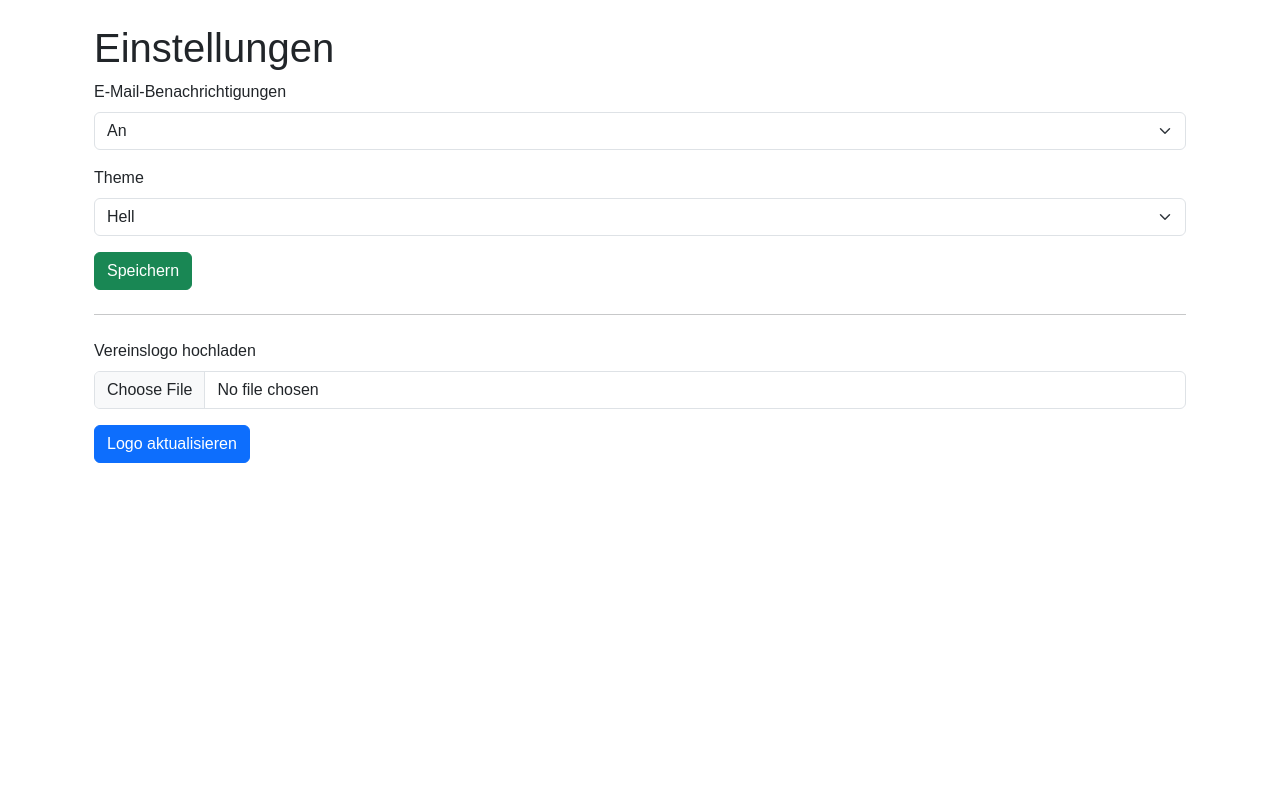
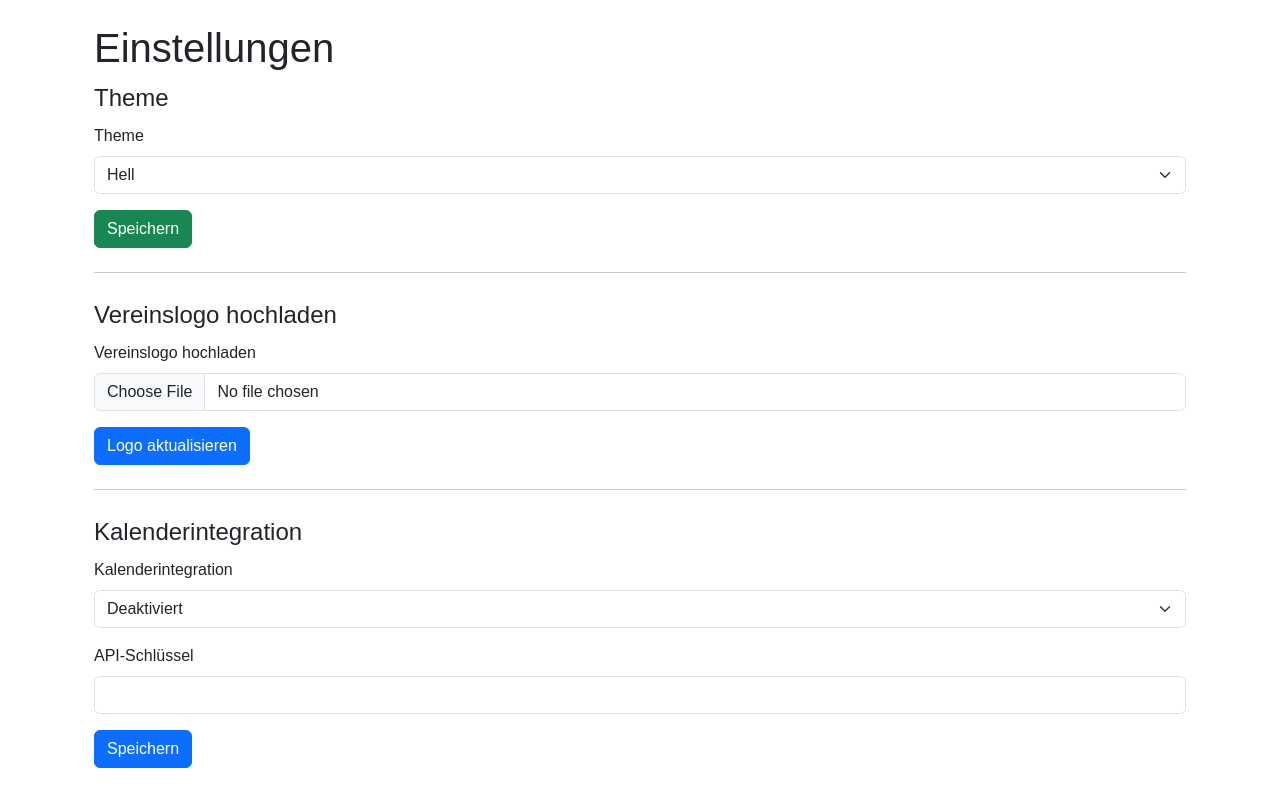
Before and after one commit to jessehaemmerle/Vereinsplattform, a Flask app: page /einstellungen in a window 1280 px wide. Shown: the part 66-858 px from the top of the page. Before the commit the page ends 529 px from the top, so only its background shows below. Run offline with Flask 3, Linux system fonts and the light colour scheme; the visitor is signed in with stand-in values (Sample User, id 1).

Commit message:
Verbesserungen an den Features und Erweiterung der Finanzen.

```diff
--- a/app.py
+++ b/app.py
@@ -10,6 +10,8 @@ import uuid # Für Eindeutige Dateinamen in der Struktur.
 import csv
 import io
 from fpdf import FPDF
+from googleapiclient.discovery import build
+from google.oauth2.credentials import Credentials
 
 # Flask-Login konfigurieren
 login_manager = LoginManager()
@@ -144,10 +146,22 @@ def index():
 # Mitglieder
 # ----------------------------------
 @app.route('/mitglieder')
-@login_required  # Beispiel: Zugriff nur für eingeloggte User
+@login_required
 def mitglieder_liste():
-    mitglieder = Mitglied.query.all()
+    search_query = request.args.get('search', '').strip()
+    if search_query:
+        mitglieder = Mitglied.query.filter(
+            db.or_(
+                Mitglied.vorname.ilike(f"%{search_query}%"),
+                Mitglied.nachname.ilike(f"%{search_query}%"),
+                Mitglied.email.ilike(f"%{search_query}%")
+            )
+        ).all()
+    else:
+        mitglieder = Mitglied.query.all()
+
     return render_template('mitglieder.html', mitglieder=mitglieder)
+
 
 @app.route('/mitglied/new', methods=['GET', 'POST'])
 @login_required
@@ -160,12 +174,23 @@ def mitglied_new():
             email=form.email.data,
             eintrittsdatum=form.eintrittsdatum.data or date.today(),
             status=form.status.data,
-            funktion=form.funktion.data
+            funktion=form.funktion.data,
+            mitgliedsbeitrag=form.mitgliedsbeitrag.data or 0.0,
+            beitrag_bezahlt=form.beitrag_bezahlt.data == 'true'
         )
         db.session.add(neues_mitglied)
+        if form.beitrag_bezahlt.data == 'true' and neues_mitglied.mitgliedsbeitrag > 0:
+            db.session.add(Finanzbuchung(
+                typ='Einnahme',
+                kategorie='Mitgliedsbeitrag',
+                betrag=neues_mitglied.mitgliedsbeitrag,
+                datum=date.today(),
+                beschreibung=f"Mitgliedsbeitrag von {neues_mitglied.vorname} {neues_mitglied.nachname}"
+            ))
         db.session.commit()
         return redirect(url_for('mitglieder_liste'))
     return render_template('mitglied_edit.html', form=form, titel="Neues Mitglied")
+
 
 @app.route('/mitglied/<int:mitglied_id>/edit', methods=['GET', 'POST'])
 @login_required
@@ -222,6 +247,25 @@ def mitglieder_import():
 
     return redirect(url_for('mitglieder_liste'))
 
+@app.route('/mitglied/<int:mitglied_id>/update_beitrag', methods=['POST'])
+@login_required
+def mitglied_update_beitrag(mitglied_id):
+    mitglied = Mitglied.query.get_or_404(mitglied_id)
+    mitglied.beitrag_bezahlt = not mitglied.beitrag_bezahlt
+
+    # Bei Bezahlung eine Finanzbuchung erstellen
+    if mitglied.beitrag_bezahlt:
+        db.session.add(Finanzbuchung(
+            typ='Einnahme',
+            kategorie='Mitgliedsbeitrag',
+            betrag=mitglied.mitgliedsbeitrag,
+            datum=date.today(),
+            beschreibung=f"Mitgliedsbeitrag von {mitglied.vorname} {mitglied.nachname}"
+        ))
+    db.session.commit()
+    flash(f"Der Status des Mitgliedsbeitrags für {mitglied.vorname} {mitglied.nachname} wurde aktualisiert.", "success")
+    return redirect(url_for('mitglieder_liste'))
+
 
 # ----------------------------------
 # Events
@@ -259,6 +303,9 @@ def event_new():
             )
             db.session.add(finanzbuchung)
             db.session.commit()
+
+        # Event mit Google Kalender synchronisieren
+        add_event_to_google_calendar(neues_event, current_user)
 
         flash('Neues Event erfolgreich erstellt, Kosten wurden in Finanzen erfasst.', 'success')
         return redirect(url_for('events_liste'))
@@ -630,10 +677,36 @@ def documents_delete(doc_id):
 @login_required
 def einstellungen():
     if request.method == 'POST':
-        # Beispiel: Verarbeitung von Formulareingaben
+        # Verarbeitung von Theme- und Benachrichtigungseinstellungen
+        email_notifikationen = request.form.get('email_notifikationen', 'aus')
+        theme = request.form.get('theme', 'light')
+
+        # Benutzerdaten aktualisieren (Annahmen: entsprechende Felder im User-Modell vorhanden)
+        current_user.email_notifikationen = (email_notifikationen == 'an')
+        current_user.theme = theme
+
+        # Verarbeitung der Kalendereinstellungen
+        calendar_integration = request.form.get('calendar_integration', 'disabled')
+        calendar_api_key = request.form.get('calendar_api_key', '').strip()
+
+        current_user.calendar_integration = calendar_integration
+        current_user.calendar_api_key = calendar_api_key
+
+        # Änderungen in der Datenbank speichern
+        db.session.commit()
+
         flash("Einstellungen wurden gespeichert.", "success")
         return redirect(url_for('einstellungen'))
-    return render_template('einstellungen.html', titel="Einstellungen")
+
+    # Bestehende Einstellungen abrufen und an das Template übergeben
+    return render_template(
+        'einstellungen.html',
+        titel="Einstellungen",
+        theme=current_user.theme or 'light',
+        calendar_enabled=current_user.calendar_integration or 'disabled',
+        calendar_api_key=current_user.calendar_api_key or ''
+    )
+
 
 @app.route('/einstellungen/logo', methods=['POST'])
 @login_required
@@ -662,6 +735,49 @@ def logo_upload():
 
     return redirect(url_for('einstellungen'))
 
+@app.route('/update_calendar_settings', methods=['POST'])
+@login_required
+def update_calendar_settings():
+    # Kalenderintegration speichern
+    calendar_integration = request.form.get('calendar_integration', 'disabled')
+    calendar_api_key = request.form.get('calendar_api_key', '').strip()
+
+    # Speichern der Einstellungen in der Datenbank (oder einer Konfigurationsdatei)
+    current_user.calendar_integration = calendar_integration
+    current_user.calendar_api_key = calendar_api_key
+    db.session.commit()
+
+    flash('Kalendereinstellungen wurden aktualisiert.', 'success')
+    return redirect(url_for('einstellungen'))
+
+def add_event_to_google_calendar(event, user):
+    if user.calendar_integration != 'google' or not user.calendar_api_key:
+        return
+
+    # API-Zugriff konfigurieren
+    credentials = Credentials(token=user.calendar_api_key)
+    service = build('calendar', 'v3', credentials=credentials)
+
+    # Event-Daten vorbereiten
+    event_body = {
+        'summary': event.titel,
+        'location': event.ort,
+        'description': event.beschreibung,
+        'start': {
+            'dateTime': event.datum.isoformat(),
+            'timeZone': 'Europe/Vienna',
+        },
+        'end': {
+            'dateTime': (event.datum + timedelta(hours=1)).isoformat(),
+            'timeZone': 'Europe/Vienna',
+        },
+    }
+
+    try:
+        service.events().insert(calendarId='primary', body=event_body).execute()
+    except Exception as e:
+        print(f"Fehler bei der Kalenderintegration: {e}")
+
 
 # ----------------------------------
 # App starten
--- a/forms.py
+++ b/forms.py
@@ -10,6 +10,8 @@ class MitgliedForm(FlaskForm):
     eintrittsdatum = DateField('Eintrittsdatum', format='%Y-%m-%d')
     status = SelectField('Status', choices=[('aktiv', 'Aktiv'), ('inaktiv', 'Inaktiv')])
     funktion = SelectField('Funktion', choices=[('leitung', 'Leitung'), ('kassier', 'Kassier'), ('normal', 'Normales Mitglied'), ('vorstand', 'Vorstand'), ('pruefer', 'Rechnungsprüfer'), ('schrift', 'Schriftführer')])
+    mitgliedsbeitrag = FloatField('Mitgliedsbeitrag (EUR)', validators=[Optional()])
+    beitrag_bezahlt = SelectField('Beitrag bezahlt', choices=[('true', 'Ja'), ('false', 'Nein')])
 
 class EventForm(FlaskForm):
     titel = StringField('Titel', validators=[DataRequired()])
--- a/requirements.txt
+++ b/requirements.txt
@@ -6,3 +6,6 @@ email_validator
 Werkzeug
 flask_login
 fpdf
+google-api-python-client
+google-auth-httplib2
+google-auth-oauthlib
--- a/templates/einstellungen.html
+++ b/templates/einstellungen.html
@@ -4,28 +4,41 @@
 <div class="container mt-4">
     <h1>{{ titel }}</h1>
 
+    {% with messages = get_flashed_messages() %}
+        {% if messages %}
+            <div class="alert alert-info">
+                {% for msg in messages %}
+                    <div>{{ msg }}</div>
+                {% endfor %}
+            </div>
+        {% endif %}
+    {% endwith %}
+
     <!-- Formular für Einstellungen -->
+    <fieldset class="mb-4">
+        <legend>Theme</legend>
         <form method="POST">
-        <div class="mb-3">
-            <label for="email_notifikationen" class="form-label">E-Mail-Benachrichtigungen</label>
-            <select class="form-select" id="email_notifikationen" name="email_notifikationen">
-                <option value="an">An</option>
-                <option value="aus">Aus</option>
-            </select>
-        </div>
             <div class="mb-3">
                 <label for="theme" class="form-label">Theme</label>
                 <select class="form-select" id="theme" name="theme">
-                <option value="light">Hell</option>
-                <option value="dark">Dunkel</option>
+                    <option value="light" {% if theme == 'light' %}selected{% endif %}>Hell</option>
+                    <option value="dark" {% if theme == 'dark' %}selected{% endif %}>Dunkel</option>
                 </select>
             </div>
             <button type="submit" class="btn btn-success">Speichern</button>
         </form>
+    </fieldset>
 
     <hr class="my-4">
 
     <!-- Formular für Logo-Upload -->
+    <fieldset class="mb-4">
+        <legend>Vereinslogo hochladen</legend>
+        {% if logo_url %}
+            <div class="mb-3">
+                <img src="{{ logo_url }}" alt="Aktuelles Vereinslogo" class="img-thumbnail" style="max-height: 150px;">
+            </div>
+        {% endif %}
         <form method="POST" enctype="multipart/form-data" action="{{ url_for('logo_upload') }}">
             <div class="mb-3">
                 <label for="logo" class="form-label">Vereinslogo hochladen</label>
@@ -33,5 +46,28 @@
             </div>
             <button type="submit" class="btn btn-primary">Logo aktualisieren</button>
         </form>
+    </fieldset>
+
+    <hr class="my-4">
+
+    <!-- Formular für die Kalendersynchronisierung -->
+    <fieldset class="mb-4">
+        <legend>Kalenderintegration</legend>
+        <form method="POST" action="{{ url_for('update_calendar_settings') }}">
+            <div class="mb-3">
+                <label for="calendar_integration" class="form-label">Kalenderintegration</label>
+                <select class="form-select" id="calendar_integration" name="calendar_integration">
+                    <option value="disabled" {% if not calendar_enabled %}selected{% endif %}>Deaktiviert</option>
+                    <option value="google" {% if calendar_enabled == 'google' %}selected{% endif %}>Google Kalender</option>
+                    <option value="outlook" {% if calendar_enabled == 'outlook' %}selected{% endif %}>Outlook</option>
+                </select>
+            </div>
+            <div class="mb-3">
+                <label for="calendar_api_key" class="form-label">API-Schlüssel</label>
+                <input type="password" class="form-control" id="calendar_api_key" name="calendar_api_key" value="{{ calendar_api_key }}" autocomplete="off">
+            </div>
+            <button type="submit" class="btn btn-primary">Speichern</button>
+        </form>
+    </fieldset>
 </div>
 {% endblock %}
--- a/templates/jahresabschluss.html
+++ b/templates/jahresabschluss.html
@@ -23,6 +23,10 @@
                 </tr>
             </thead>
             <tbody>
+                <tr>
+                    <td colspan="5">Mitgliedsbeiträge</td>
+                    <td>{{ mitgliedsbeiträge_summe }} EUR</td>
+                </tr>
                 {% for b in buchungen %}
                     <tr>
                         <td>{{ b.id }}</td>
```
Also changed, not shown: models.py (+12 -2 lines), templates/mitglied_edit.html (+10 -0 lines), templates/mitglieder.html (+15 -0 lines). Lines whose indentation alone changed are shown as unchanged.
